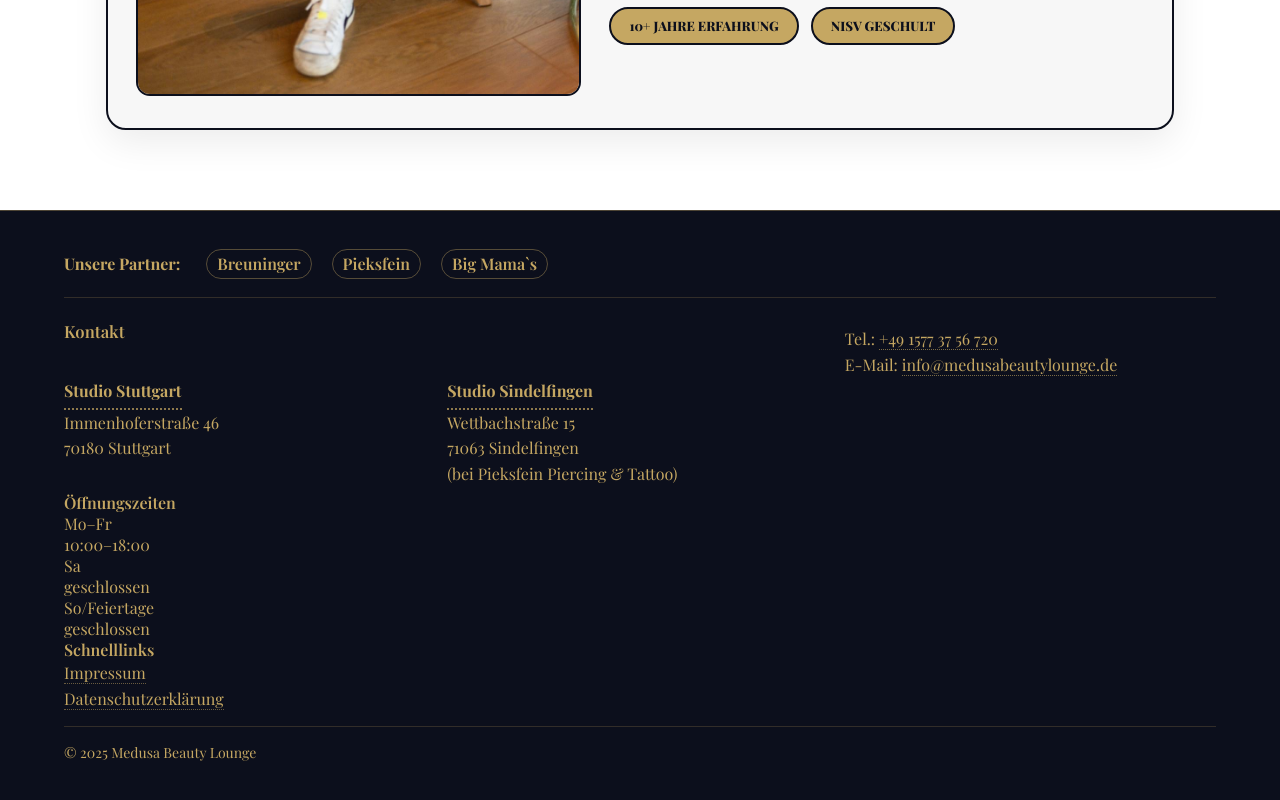
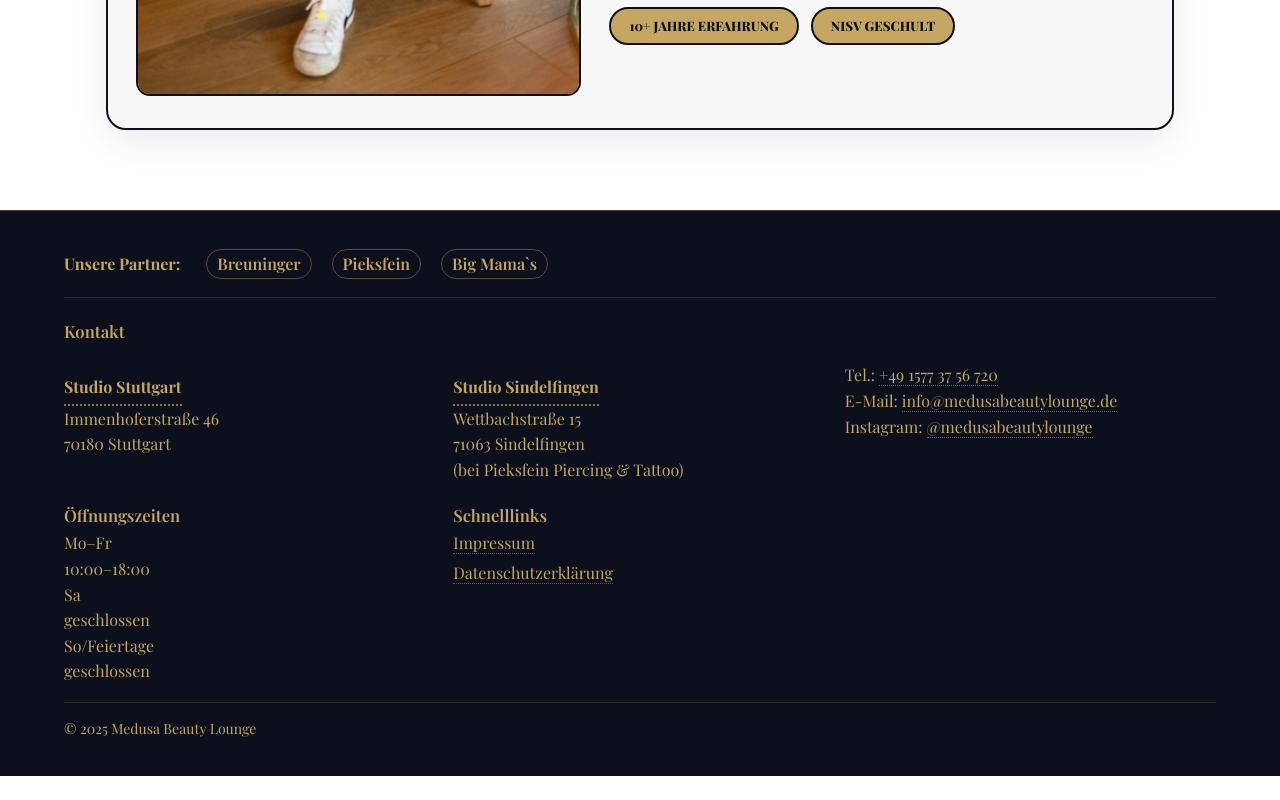
Before and after one commit to eliaspst/pilot-project, a React (Create React App) app: page /ueber-uns/team in a window 1280 px wide. Shown: the part 1137-1937 px from the top of the page. After the commit the page ends 1913 px from the top, so only its background shows below. Built offline with nearby package versions, Linux system fonts and the light colour scheme; a web font is replaced by a local one.

Commit message:
fixed some stuff + changed footer + fixed navbar

```diff
--- a/src/components/BottomBar.css
+++ b/src/components/BottomBar.css
@@ -10,6 +10,8 @@
   border-top: 1px solid color-mix(in srgb, var(--gold) 35%, transparent);
   padding: clamp(20px, 3vw, 40px) clamp(16px, 5vw, 64px);
 }
+
+/* ===== PARTNER ===== */
 
 .bottombar__partners{
   display:flex;
@@ -29,7 +31,10 @@
 }
 
 @media (max-width: 600px){
-  .bottombar__partnersLabel{ width:100%; margin:0 0 6px 0; } /* Label über den Badges auf Mobile */
+  .bottombar__partnersLabel{
+    width:100%;
+    margin:0 0 6px 0;
+  }
 }
 
 .bottombar__partner{
@@ -52,6 +57,8 @@
   color: var(--gold);
 }
 
+/* ===== KONTAKT-LAYOUT ===== */
+
 .bottombar__addrTitle{
   display:inline-block;
   font-weight: 700;
@@ -62,52 +69,71 @@
 
 .bottombar__contactRow{
   display: grid;
-  grid-template-columns: 2fr 1fr;
+  grid-template-columns: 2fr 1fr; /* links Grid mit 4 Blöcken, rechts Tel/Mail */
   gap: clamp(16px, 3vw, 40px);
+  align-items: flex-start;
 }
+
 
 .bottombar__col[aria-labelledby="kontakt-title"]{
   display: grid;
   grid-template-columns: repeat(2, minmax(0,1fr));
-  gap: clamp(12px, 2vw, 24px);
-  align-items: start;
+  grid-template-areas:
+    "title      title"
+    "stuttgart  sindelfingen"
+    "hours      links";
+  column-gap: clamp(20px, 3vw, 36px);
+  row-gap: clamp(12px, 2vw, 18px);
+  align-items: flex-start;
 }
 
 .bottombar__col[aria-labelledby="kontakt-title"] > h4{
-  grid-column: 1 / -1;
-  margin: 0 0 6px 0;
+  grid-area: title;
+  margin: 0 0 10px 0;
 }
 
-.bottombar__col address{
-  font-style: normal;
-  line-height: 1.6;
-}
+.bottombar__col--stuttgart    { grid-area: stuttgart; }
+.bottombar__col--sindelfingen { grid-area: sindelfingen; }
+.bottombar__col--hours        { grid-area: hours; }
+.bottombar__col--links        { grid-area: links; }
 
-.bottombar__col--stuttgart   { grid-area: stuttgart; }
-.bottombar__col--sindelfingen{ grid-area: sindelfingen; }
-.bottombar__col--hours       { grid-area: hours; }
-.bottombar__col--links       { grid-area: links; }
 .bottombar__col h4{
   color: var(--gold);
-  margin: 0 0 10px 0;
   font-size: clamp(16px, 1.3vw, 20px);
 }
 
 .bottombar__col address,
 .bottombar__col p,
 .bottombar__col li{
-  margin: 6px 0;
+  margin: 4px 0;
   font-style: normal;
   line-height: 1.6;
 }
-.bottombar__list{ list-style:none; padding:0; margin:0; }
+
+.bottombar__col[aria-labelledby="kontakt-wege"]{
+  align-self: flex-start;
+  justify-self: start;
+  margin-top: clamp(32px, 3vw, 44px);
+}
+
+
+.bottombar__list{
+  list-style:none;
+  padding:0;
+  margin:0;
+}
 
 .bottombar__link{
   color: var(--text);
   text-decoration: none;
   border-bottom: 1px dotted color-mix(in srgb, var(--gold) 50%, transparent);
 }
-.bottombar__link:hover{ color: var(--gold); border-bottom-color: var(--gold); }
+.bottombar__link:hover{
+  color: var(--gold);
+  border-bottom-color: var(--gold);
+}
+
+/* ===== UNTERE LEISTE ===== */
 
 .bottombar__bottom{
   margin-top: clamp(8px, 1.5vw, 14px);
@@ -119,25 +145,58 @@
   gap: 16px;
   font-size: clamp(13px, 1.1vw, 15px);
 }
+
 .bottombar__menu{
   display:flex;
   gap: clamp(12px, 2vw, 24px);
   list-style:none;
-  margin:0; padding:0;
+  margin:0;
+  padding:0;
 }
 
+/* ===== RESPONSIVE ===== */
+
 @media (max-width: 820px){
-  .bottombar__partners{ grid-auto-flow: row; grid-template-columns: repeat(2,minmax(0,1fr)); }
-  .bottombar__grid{ grid-template-columns: 1fr; }
-  .bottombar__bottom{ flex-direction: column; align-items: flex-start; }
+  .bottombar__partners{
+    grid-auto-flow: row;
+    grid-template-columns: repeat(2,minmax(0,1fr));
+  }
+
+  .bottombar__contactRow{
+    grid-template-columns: 1fr; /* rechts unter links */
+  }
+
+  .bottombar__col[aria-labelledby="kontakt-title"]{
+    grid-template-columns: 1fr;
+    grid-template-areas:
+      "title"
+      "stuttgart"
+      "sindelfingen"
+      "hours"
+      "links";
+  }
+
+  .bottombar__col[aria-labelledby="kontakt-wege"]{
+    align-self: flex-start;
+    margin-top: 12px; /* auf Mobile kleiner Abstand */
+  }
+
+  .bottombar__bottom{
+    flex-direction: column;
+    align-items: flex-start;
+  }
 }
+
+/* ===== APP-HÖHE ===== */
 
 html, body, #root { height: 100%; }
 .app-root{ min-height: 100dvh; display:flex; flex-direction: column; }
 .app-main{ flex:1; }
 
+
 .bottombar a[href^="tel:"],
-.bottombar a[href^="mailto:"]{
+.bottombar a[href^="mailto:"],
+.bottombar__socialLink{
   color: var(--gold);
   text-decoration: none;
   border-bottom: 1px dotted color-mix(in srgb, var(--gold) 60%, transparent);
@@ -145,10 +204,13 @@ html, body, #root { height: 100%; }
 
 .bottombar a[href^="tel:"]:hover,
 .bottombar a[href^="mailto:"]:hover,
+.bottombar__socialLink:hover,
 .bottombar a[href^="tel:"]:focus-visible,
 .bottombar a[href^="mailto:"]:focus-visible,
+.bottombar__socialLink:focus-visible,
 .bottombar a[href^="tel:"]:visited,
-.bottombar a[href^="mailto:"]:visited{
+.bottombar a[href^="mailto:"]:visited,
+.bottombar__socialLink:visited{
   color: var(--gold);
   border-bottom-color: var(--gold);
 }
--- a/src/components/BottomBar.jsx
+++ b/src/components/BottomBar.jsx
@@ -10,7 +10,8 @@ const PARTNERS = [
 
 export default function BottomBar() {
   return (
-     <footer className="bottombar" role="contentinfo">
+    <footer className="bottombar" role="contentinfo">
+      {/* PARTNER */}
       <div className="bottombar__partners" aria-label="Partner">
         <span className="bottombar__partnersLabel">Unsere Partner:</span>
         {PARTNERS.map((p) => (
@@ -27,26 +28,76 @@ export default function BottomBar() {
         ))}
       </div>
 
+      {/* KONTAKT-BEREICH */}
       <div className="bottombar__contactRow" aria-label="Kontakt">
+        {/* LINKE SPALTE: Kontakt-Grid */}
         <section className="bottombar__col" aria-labelledby="kontakt-title">
           <h4 id="kontakt-title">Kontakt</h4>
 
-          <address>
-            <span className="bottombar__addrTitle">Studio Stuttgart</span><br />
-            Immenhoferstraße 46<br />
+          {/* Studio Stuttgart */}
+          <address className="bottombar__col--stuttgart">
+            <span className="bottombar__addrTitle">Studio Stuttgart</span>
+            <br />
+            Immenhoferstraße 46
+            <br />
             70180 Stuttgart
           </address>
 
-          <address>
-            <span className="bottombar__addrTitle">Studio Sindelfingen</span><br />
-            Wettbachstraße 15<br />
-            71063 Sindelfingen<br />
+          {/* Studio Sindelfingen */}
+          <address className="bottombar__col--sindelfingen">
+            <span className="bottombar__addrTitle">Studio Sindelfingen</span>
+            <br />
+            Wettbachstraße 15
+            <br />
+            71063 Sindelfingen
+            <br />
             (bei Pieksfein Piercing &amp; Tattoo)
           </address>
+
+          {/* Öffnungszeiten */}
+          <div className="bottombar__col--hours">
+            <h4>Öffnungszeiten</h4>
+            <p>
+              Mo–Fr
+              <br />
+              10:00–18:00
+              <br />
+              Sa
+              <br />
+              geschlossen
+              <br />
+              So/Feiertage
+              <br />
+              geschlossen
+            </p>
+          </div>
+
+          {/* Schnelllinks */}
+          <nav
+            className="bottombar__col--links"
+            aria-labelledby="quicklinks-title"
+          >
+            <h4 id="quicklinks-title">Schnelllinks</h4>
+            <ul className="bottombar__list">
+              <li>
+                <NavLink to="/impressum" className="bottombar__link">
+                  Impressum
+                </NavLink>
+              </li>
+              <li>
+                <NavLink to="/datenschutz" className="bottombar__link">
+                  Datenschutzerklärung
+                </NavLink>
+              </li>
+            </ul>
+          </nav>
         </section>
 
+        {/* RECHTE SPALTE: Telefon / Mail / Instagram */}
         <section className="bottombar__col" aria-labelledby="kontakt-wege">
-          <h4 id="kontakt-wege" className="sr-only">Kontaktwege</h4>
+          <h4 id="kontakt-wege" className="sr-only">
+            Kontaktwege
+          </h4>
           <p>
             Tel.:{" "}
             <a href="tel:+4915773756720">
@@ -57,39 +108,27 @@ export default function BottomBar() {
             <a href="mailto:info@medusabeautylounge.de">
               info@medusabeautylounge.de
             </a>
+            <br />
+            Instagram:{" "}
+            <a
+              href="https://www.instagram.com/medusa_beauty_lounge_/"
+              target="_blank"
+              rel="noopener noreferrer"
+              className="bottombar__socialLink"
+            >
+              @medusabeautylounge
+            </a>
           </p>
         </section>
       </div>
 
-      <section className="bottombar__hours" aria-labelledby="hours-title">
-        <h4 id="hours-title">Öffnungszeiten</h4>
-        <dl>
-          <dt>Mo–Fr</dt><dd>10:00–18:00</dd>
-          <dt>Sa</dt><dd>geschlossen</dd>
-          <dt>So/Feiertage</dt><dd>geschlossen</dd>
-        </dl>
-      </section>
-
-      <nav className="bottombar__quicklinks" aria-labelledby="quicklinks-title">
-        <h4 id="quicklinks-title">Schnelllinks</h4>
-        <ul className="bottombar__list">
-          <li>
-            <NavLink to="/impressum" className="bottombar__link">
-              Impressum
-            </NavLink>
-          </li>
-          <li>
-            <NavLink to="/datenschutz" className="bottombar__link">
-              Datenschutzerklärung
-            </NavLink>
-          </li>
-        </ul>
-      </nav>
-
+      {/* UNTERE LEISTE */}
       <div className="bottombar__bottom">
         <span>© {new Date().getFullYear()} Medusa Beauty Lounge</span>
         <nav className="bottombar__nav" aria-label="Footer">
-          <ul className="bottombar__menu">{/* optional */}</ul>
+          <ul className="bottombar__menu">
+            {/* optional weitere Links */}
+          </ul>
         </nav>
       </div>
     </footer>
--- a/src/components/Navbar.css
+++ b/src/components/Navbar.css
@@ -157,10 +157,10 @@
 }
 
 
-@media (max-width: 959px) {
+@media (max-width: 1200px) {
 
   .header {
-    position: sticky;
+    position: fixed;
     top: 0;
     z-index: 1000;
   }
@@ -301,7 +301,6 @@
   .nav-item>*:not(.nav-links):not(a) a {
     display: block;
     padding: 10px 6px 10px 12px;
-    /* linker Einzug */
     font-size: 16.5px;
     opacity: .95;
     border-radius: 8px;
@@ -315,5 +314,4 @@
     border-top-left-radius: 12px;
     border-bottom-left-radius: 12px;
   }
-
 }
--- a/src/pages/Datenschutzerklärungen.css
+++ b/src/pages/Datenschutzerklärungen.css
@@ -6,7 +6,15 @@
   color: #000;
 }
 
-.datenschutz-title,
+.datenschutz-title {
+  margin: 0 0 clamp(8px, 1.2vw, 12px) 0;
+  font-size: clamp(32px, 6vw, 64px);
+  line-height: 1.05;
+  letter-spacing: .5px;
+  color: color-mix(in srgb, var(--accent) 78%, var(--text) 22%);
+  text-transform: uppercase;
+  opacity: .95;
+}
 .ds-container h1,
 .ds-container h2,
 .ds-container h3,
--- a/src/pages/FrageAntwort.css
+++ b/src/pages/FrageAntwort.css
@@ -14,7 +14,6 @@
   text-align: center;
   border-bottom: 2px solid var(--accent);
 
-  /* Bild kommt aus JSX über style, hier nur generelle BG-Einstellungen */
   background-position: right center;
   background-size: cover;
   background-repeat: no-repeat;
@@ -195,9 +194,8 @@
   transform: translateY(0);
 }
 
-/* Goldener Link für Mediostar */
 .faq-page a {
-  color: var(--text);         /* Gold */
+  color: var(--text);
   font-weight: 700;
   text-decoration: none;
   border-bottom: 1px solid transparent;
--- a/src/pages/Home.jsx
+++ b/src/pages/Home.jsx
@@ -154,7 +154,6 @@ export default function Home() {
       <section className="LaserSection">
         <div className="laserGrid">
           <div className="laserText">
-            <span className="eyebrow">Technologie</span>
             <h3>Dauerhafte Haarentfernung mit Diodenlaser</h3>
             <p>
               Erleben Sie glatte Haut ohne Kompromisse. Unsere fortschrittlichen
@@ -218,6 +217,7 @@ export default function Home() {
                 loading="lazy"
               />
               <figcaption className="studioActions">
+                <h4 className="studioTitle">Studio Stuttgart</h4>
                 <button
                   className="studioBtn"
                   onClick={() => navigate("/unser-studio/stuttgart")}
@@ -235,6 +235,7 @@ export default function Home() {
                 loading="lazy"
               />
               <figcaption className="studioActions">
+                <h4 className="studioTitle">Studio Sindelfingen</h4>
                 <button
                   className="studioBtn"
                   onClick={() => navigate("/unser-studio/sindelfingen")}
```
Also changed, not shown: src/pages/Home.css (+33 -36 lines), src/pages/Impressum.css (+5 -13 lines).
